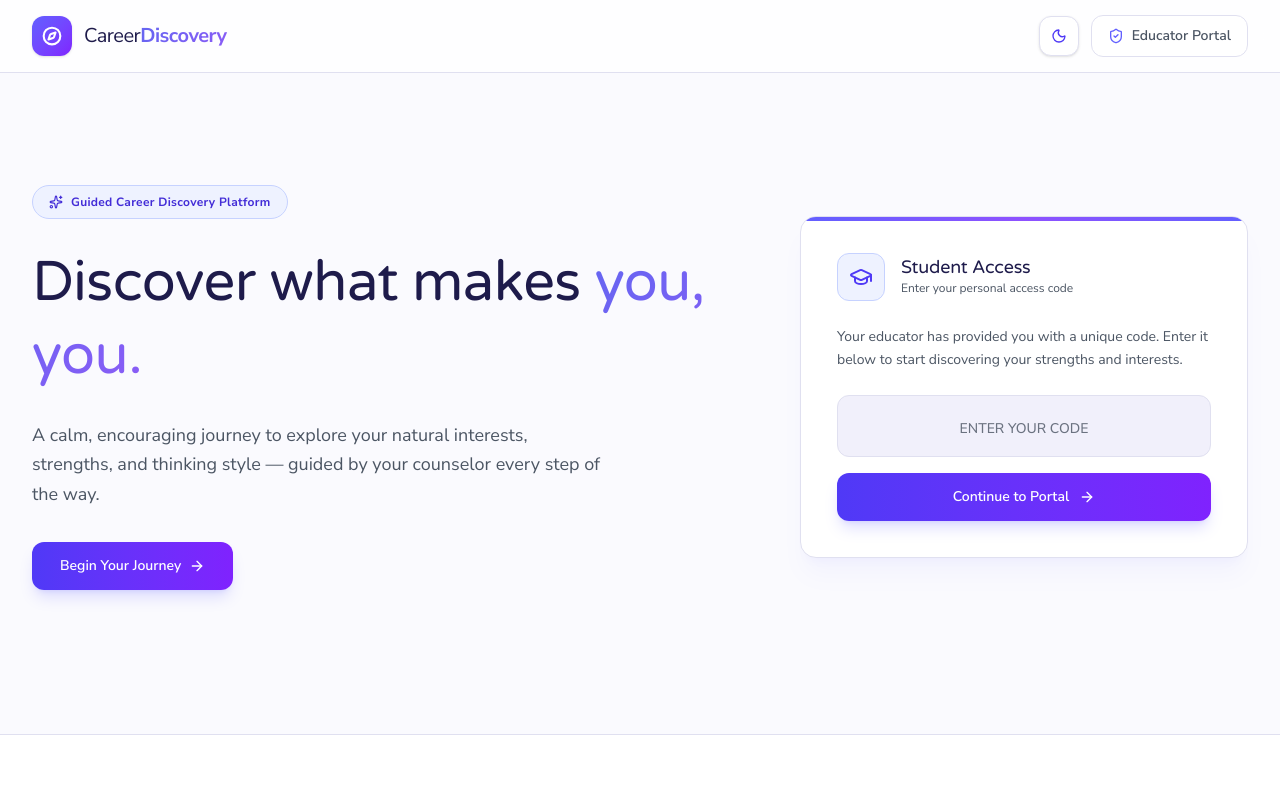
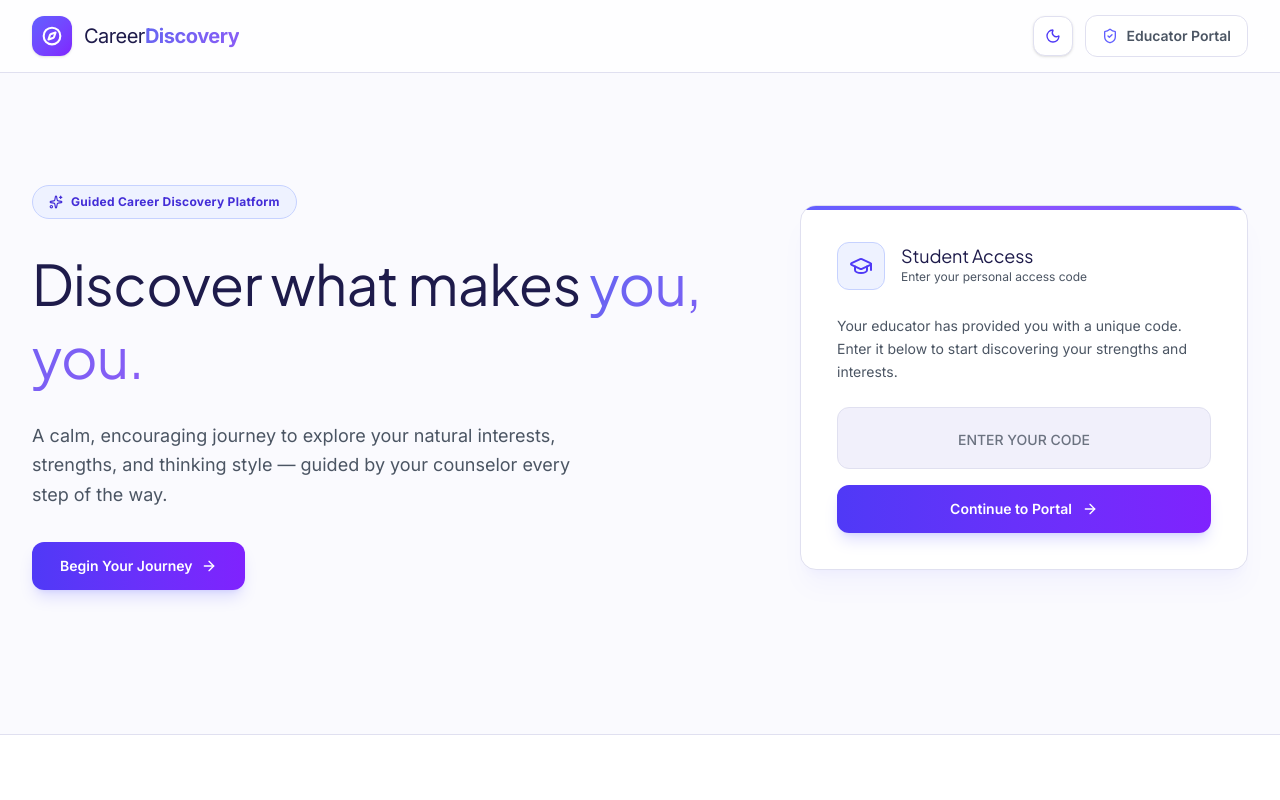
Before and after one commit to gnshx/Counselling-Tutor, a Next.js app: page / in a window 1280 px wide. Shown: the top 800 px of the page. Built offline with nearby package versions, Linux system fonts and the light colour scheme.

Commit message:
style: Switch typography to formal fonts (Inter & Plus Jakarta Sans)

```diff
--- a/next.config.ts
+++ b/next.config.ts
@@ -6,6 +6,8 @@
     '10.50.37.225:3000',
     '10.50.37.225:3001',
     '10.50.40.151',
+    '10.50.36.230',
+    '10.50.36.230:3001',
     'localhost',
     'localhost:3000',
     'localhost:3001',
--- a/src/app/globals.css
+++ b/src/app/globals.css
@@ -29,8 +29,8 @@
   --color-text-muted: var(--color-text-muted);
   --color-border-subtle: var(--color-border-subtle);
 
-  --font-sans: var(--font-body), "Nunito Sans", -apple-system, BlinkMacSystemFont, "Segoe UI", sans-serif;
-  --font-heading: var(--font-heading), "Varela Round", -apple-system, BlinkMacSystemFont, sans-serif;
+  --font-sans: var(--font-body), "Inter", -apple-system, BlinkMacSystemFont, "Segoe UI", sans-serif;
+  --font-heading: var(--font-heading), "Plus Jakarta Sans", "Inter", -apple-system, BlinkMacSystemFont, sans-serif;
   --font-mono: ui-monospace, SFMono-Regular, Menlo, Monaco, Consolas, monospace;
 }
 
--- a/src/app/layout.tsx
+++ b/src/app/layout.tsx
@@ -1,17 +1,17 @@
 import type { Metadata } from "next";
-import { Nunito_Sans, Varela_Round } from "next/font/google";
+import { Inter, Plus_Jakarta_Sans } from "next/font/google";
 import "./globals.css";
 
-const nunitoSans = Nunito_Sans({
+const inter = Inter({
   variable: "--font-body",
   subsets: ["latin"],
   weight: ["300", "400", "500", "600", "700"],
 });
 
-const varelaRound = Varela_Round({
+const plusJakartaSans = Plus_Jakarta_Sans({
   variable: "--font-heading",
   subsets: ["latin"],
-  weight: "400",
+  weight: ["400", "500", "600", "700", "800"],
 });
 
 export const metadata: Metadata = {
@@ -42,12 +42,12 @@
     <html
       lang="en"
       suppressHydrationWarning
-      className={`${nunitoSans.variable} ${varelaRound.variable} h-full antialiased`}
+      className={`${inter.variable} ${plusJakartaSans.variable} h-full antialiased`}
     >
       <head>
         <script dangerouslySetInnerHTML={{ __html: themeScript }} />
       </head>
-      <body className="min-h-full flex flex-col">{children}</body>
+      <body className="min-h-full flex flex-col font-sans">{children}</body>
     </html>
   );
 }
```
